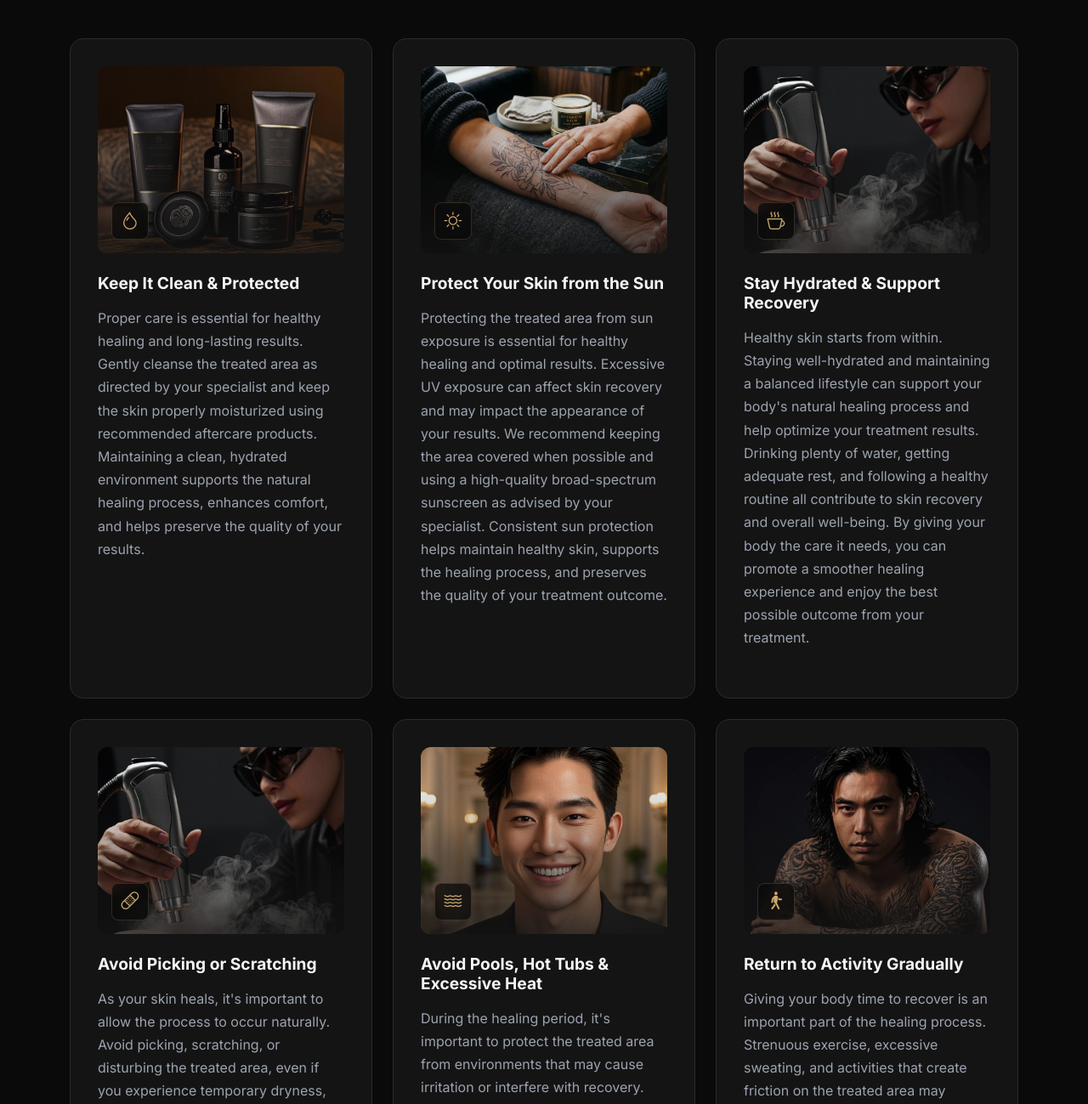
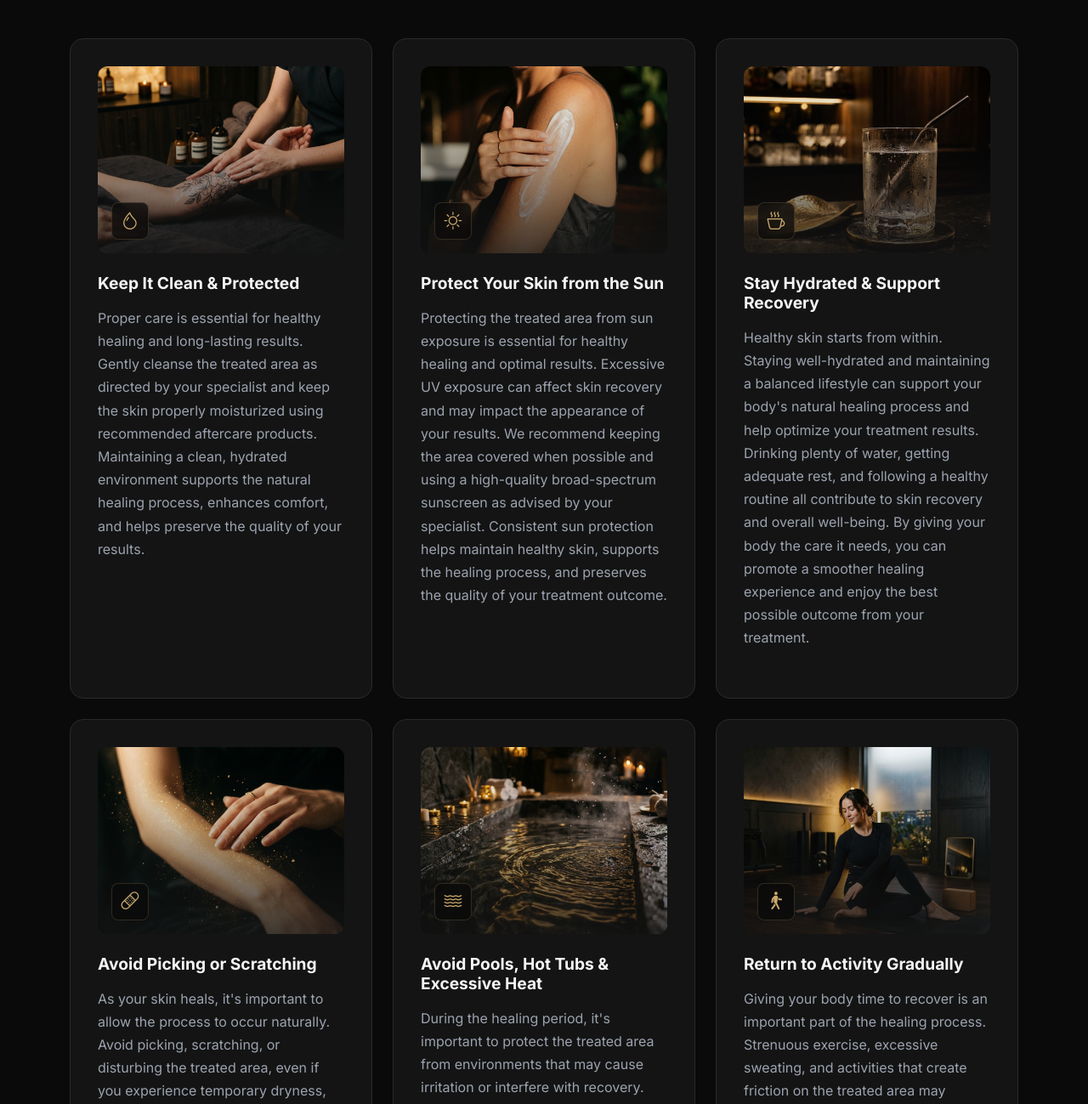
Before and after one commit to zorotechsolution/zoe-tattoo-studio, a plain HTML site: page process.html in a window 1280 px wide. Shown: the part 5811-7110 px from the top of the page at 85% size. Drawn offline with nearby package versions, Linux system fonts and the light colour scheme.

Commit message:
Add images

```diff
--- a/process.html
+++ b/process.html
@@ -293,7 +293,7 @@
         <div class="col-md-6 col-lg-4 fade-in-up">
           <div class="service-card">
             <div class="service-card-img-wrapper">
-              <img src="images/blog-aftercare.png" alt="Keep It Clean & Protected Aftercare at ZOE Studio" class="service-card-img">
+              <img src="images/aftercare-clean.png" alt="Keep It Clean & Protected Aftercare at ZOE Studio" class="service-card-img">
               <div class="service-card-img-overlay"></div>
               <div class="service-card-icon-badge"><i class="bi bi-droplet" style="font-size:1.3rem;"></i></div>
             </div>
@@ -306,7 +306,7 @@
         <div class="col-md-6 col-lg-4 fade-in-up">
           <div class="service-card">
             <div class="service-card-img-wrapper">
-              <img src="images/blog-aftercare-avoid.png" alt="Protect Your Skin from the Sun Aftercare at ZOE Studio" class="service-card-img">
+              <img src="images/aftercare-sun.png" alt="Protect Your Skin from the Sun Aftercare at ZOE Studio" class="service-card-img">
               <div class="service-card-img-overlay"></div>
               <div class="service-card-icon-badge"><i class="bi bi-sun" style="font-size:1.3rem;"></i></div>
             </div>
@@ -319,7 +319,7 @@
         <div class="col-md-6 col-lg-4 fade-in-up">
           <div class="service-card">
             <div class="service-card-img-wrapper">
-              <img src="images/expert-safety.png" alt="Stay Hydrated & Support Recovery Aftercare at ZOE Studio" class="service-card-img">
+              <img src="images/aftercare-hydrate.png" alt="Stay Hydrated & Support Recovery Aftercare at ZOE Studio" class="service-card-img">
               <div class="service-card-img-overlay"></div>
               <div class="service-card-icon-badge"><i class="bi bi-cup-hot" style="font-size:1.3rem;"></i></div>
             </div>
@@ -332,7 +332,7 @@
         <div class="col-md-6 col-lg-4 fade-in-up">
           <div class="service-card">
             <div class="service-card-img-wrapper">
-              <img src="images/service-sensitive.png" alt="Avoid Picking or Scratching Aftercare at ZOE Studio" class="service-card-img">
+              <img src="images/aftercare-scratch.png" alt="Avoid Picking or Scratching Aftercare at ZOE Studio" class="service-card-img">
               <div class="service-card-img-overlay"></div>
               <div class="service-card-icon-badge"><i class="bi bi-bandaid" style="font-size:1.3rem;"></i></div>
             </div>
@@ -345,7 +345,7 @@
         <div class="col-md-6 col-lg-4 fade-in-up">
           <div class="service-card">
             <div class="service-card-img-wrapper">
-              <img src="images/process-clear-skin.png" alt="Avoid Pools, Hot Tubs & Excessive Heat Aftercare at ZOE Studio" class="service-card-img">
+              <img src="images/aftercare-pools-heat.png" alt="Avoid Pools, Hot Tubs & Excessive Heat Aftercare at ZOE Studio" class="service-card-img">
               <div class="service-card-img-overlay"></div>
               <div class="service-card-icon-badge"><i class="bi bi-water" style="font-size:1.3rem;"></i></div>
             </div>
@@ -358,7 +358,7 @@
         <div class="col-md-6 col-lg-4 fade-in-up">
           <div class="service-card">
             <div class="service-card-img-wrapper">
-              <img src="images/blog-tattoo-decision.png" alt="Return to Activity Gradually Aftercare at ZOE Studio" class="service-card-img">
+              <img src="images/aftercare-activity.png" alt="Return to Activity Gradually Aftercare at ZOE Studio" class="service-card-img">
               <div class="service-card-img-overlay"></div>
               <div class="service-card-icon-badge"><i class="bi bi-person-walking" style="font-size:1.3rem;"></i></div>
             </div>
```
Also changed, not shown: images/aftercare-activity.png (added), images/aftercare-pools-heat.png (added), images/aftercare-scratch.png (added).
